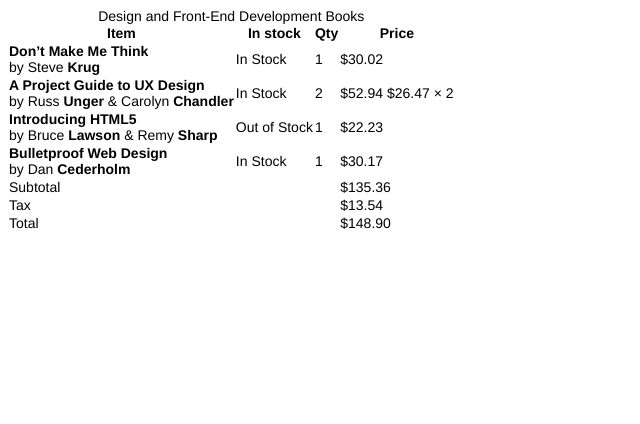
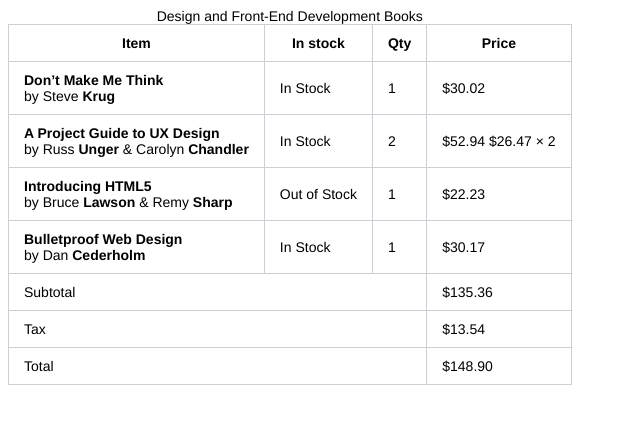
Before and after one commit to Web-Development-I/04EX-CSSBasisDeel1, a plain HTML site: page oefening06-tabelopmaak/index.html in a window 1280 px wide. Shown: the whole page, without its empty margins (0-640 px from the left). Drawn offline with Linux system fonts and the light colour scheme.

Commit message:
kleine fouten gecorrigeerd in de opgavebestanden

```diff
--- a/oefening04-descendant-combinator_pseudo-classes_pseudo-elements/css/style.css
+++ b/oefening04-descendant-combinator_pseudo-classes_pseudo-elements/css/style.css
@@ -29,4 +29,3 @@
 
 
 /* De laatste paragraaf van de aside in bold en tekstkleur #128956.
-Definieer een class groen en pas deze toe op het juiste HTML-element.*/
--- a/oefening06-tabelopmaak/css/style.css
+++ b/oefening06-tabelopmaak/css/style.css
@@ -29,3 +29,8 @@
     border-collapse: collapse;
 
 }
+
+th, td {
+  border: 1px solid #cecfd5;
+  padding: 10px 15px;
+}
--- a/oefening06-tabelopmaak/index.html
+++ b/oefening06-tabelopmaak/index.html
@@ -75,7 +75,6 @@
             </tr>
         </tfoot>
     </table>
-    <section>
 </body>
 
 </html>
```
